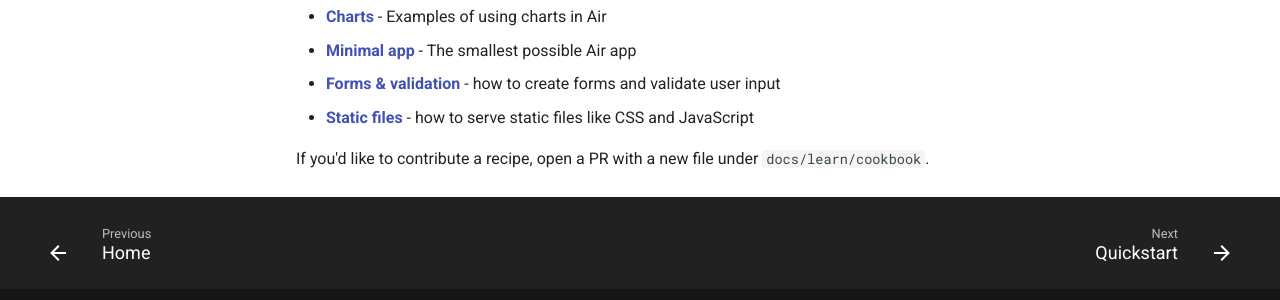
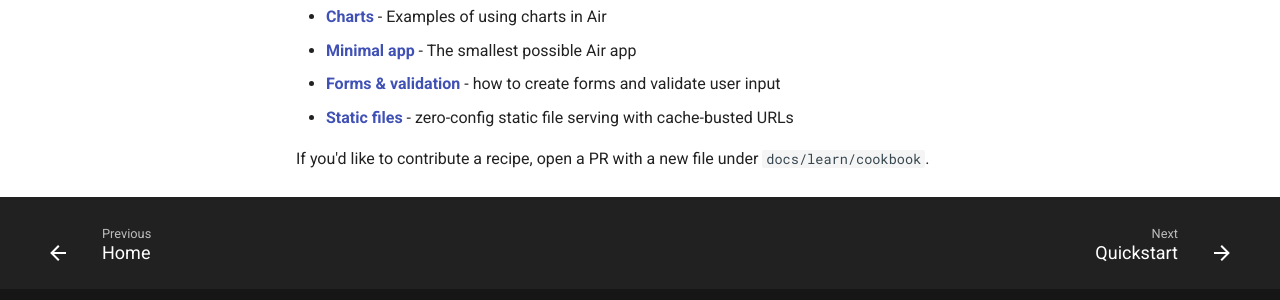
Before and after one commit to feldroy/air, an MkDocs documentation site: the page built from docs/learn/index.md, in a window 1280 px wide and 1276 px high. Shown: the part 943-1243 px from the top of the window. Built offline with MkDocs 1.6.1 and Material for MkDocs 9.7.7, drawn with Linux system fonts in a browser that asks for light colours; comment, search, counter and statistics services are not loaded.

Commit message:
Describe static files as zero-config in the doc indexes
Both the learn index and the cookbook index linked to the static files
recipe with "how to serve static files like CSS and JavaScript," which
reads like a manual setup guide. The descriptions now say "zero-config
static file serving with cache-busted URLs," matching what the cookbook
page actually shows since 0.46.0.

```diff
--- a/docs/learn/index.md
+++ b/docs/learn/index.md
@@ -27,6 +27,6 @@ This section contains short recipes. See the topic pages for details:
 - **[Charts](cookbook/charts.md)** - Examples of using charts in Air
 - **[Minimal app](cookbook/minimal.md)** - The smallest possible Air app
 - **[Forms & validation](cookbook/forms.md)** - how to create forms and validate user input
-- **[Static files](cookbook/static.md)** - how to serve static files like CSS and JavaScript
+- **[Static files](cookbook/static.md)** - zero-config static file serving with cache-busted URLs
 
 If you'd like to contribute a recipe, open a PR with a new file under `docs/learn/cookbook`.
```
Also changed, not shown: docs/learn/cookbook/index.md (+1 -1 lines).
